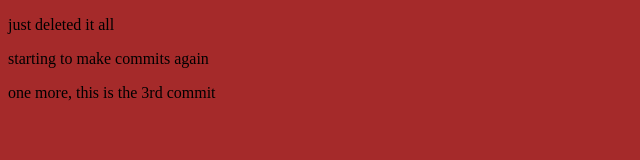
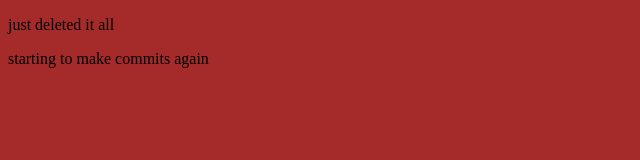
Before and after one commit to Alexino12/MyApp, a plain HTML site: page index.html in a window 1280 px wide. Shown: the whole page, without its empty margins (0-640 px from the left). Drawn offline with Linux system fonts and the light colour scheme.

Commit message:
Revert "one more, this is the 3rd commit"
This reverts commit 3ab3a3fbc1b01f57205ad5e8ff9cdc5015b88ba8.

 Just deleted the third commit, im fine with it

```diff
--- a/index.html
+++ b/index.html
@@ -12,7 +12,6 @@
 <body>
     <p>just deleted it all</p>
     <p>starting to make commits again</p>
-    <p>one more, this is the 3rd commit</p>
 </body>
 
 </html>
```
